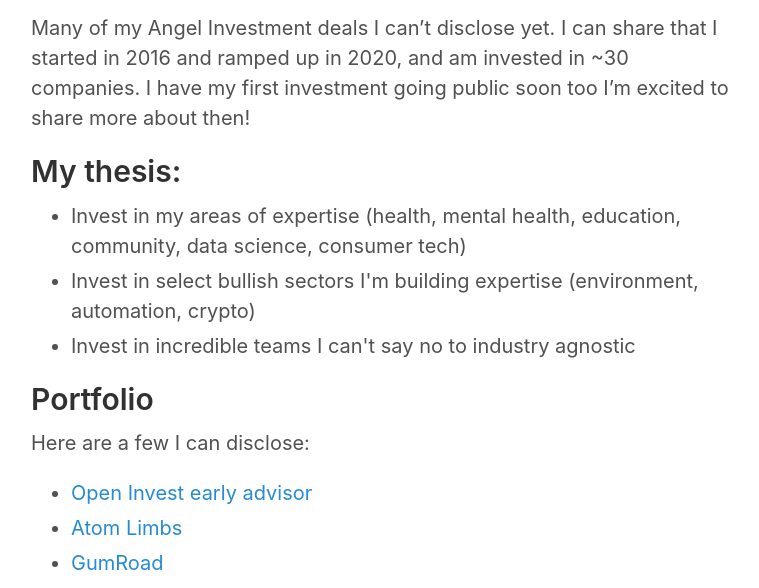
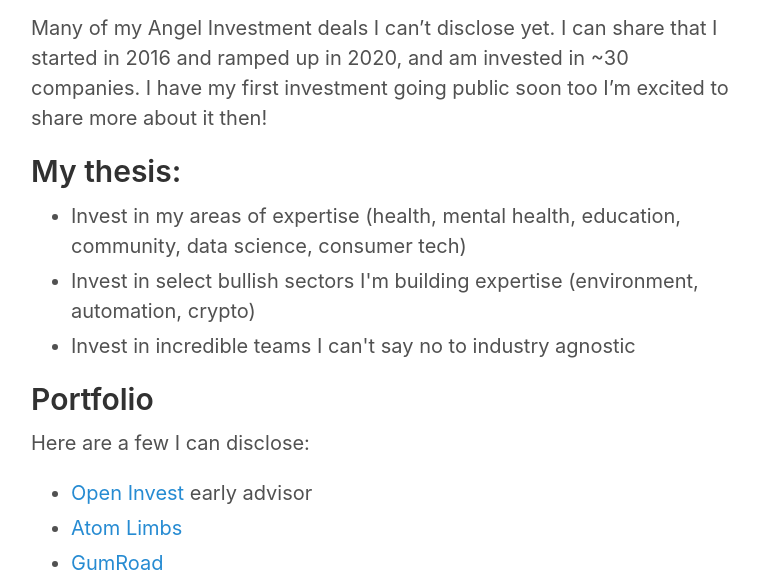
Before and after one commit to NathanMaton/nathanmaton.github.io, a Jekyll site: the page built from angel.md, in a window 1280 px wide. Shown: the part 298-886 px from the top of the page, without its empty margins (259-1018 px from the left). Built offline with Jekyll 4.4.1, drawn with Linux system fonts in a browser that asks for light colours.

Commit message:
fixed a few typos

```diff
--- a/angel.md
+++ b/angel.md
@@ -7,7 +7,7 @@
 Many of my Angel Investment deals I can't disclose yet. I can share
 that I started in 2016 and ramped up in 2020, and am invested in ~30
 companies. I have my first investment going public soon too I'm excited
-to share more about then!
+to share more about it then!
 
 ## My thesis:
 <ul>
@@ -22,7 +22,7 @@
 Here are a few I can disclose:
 
 <ul>
-  <li><a href="https://www.openinvest.com/">Open Invest early advisor</a></li>
+  <li><a href="https://www.openinvest.com/">Open Invest</a> early advisor</li>
   <li><a href="https://atomlimbs.com/">Atom Limbs</a></li>
   <li><a href="https://gumroad.com/">GumRoad</a></li>
   <li><a href="https://www.foresightmentalhealth.com/">Foresight</a></li>
```
